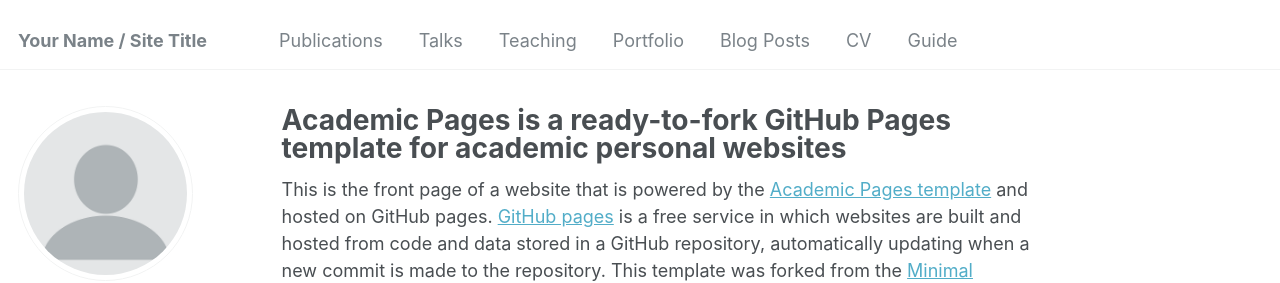
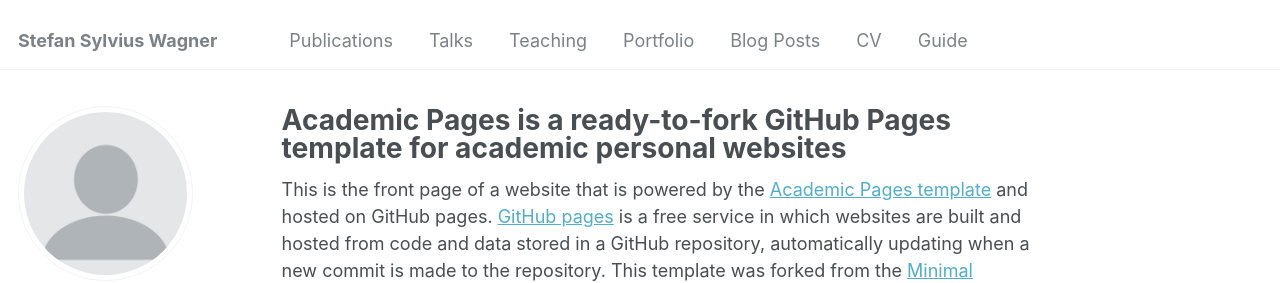
Before and after one commit to stefanwm13/stefanwm.github.io, a Jekyll site: the page built from _pages/about.md, in a window 1280 px wide. Shown: the top 283 px of the page. Built offline with Jekyll 4.4.1, drawn with Linux system fonts in a browser that asks for light colours; some web fonts are replaced.

Commit message:
Update _config.yml

```diff
--- a/_config.yml
+++ b/_config.yml
@@ -8,11 +8,11 @@
 
 # Basic Site Settings
 locale                   : "en-US"
-title                    : "Your Name / Site Title"
+title                    : "Stefan Sylvius Wagner"
 title_separator          : "-"
 name                     : &name "Your Name"
 description              : &description "personal description"
-url                      : https://academicpages.github.io # the base hostname & protocol for your site e.g. "https://mmistakes.github.io"
+url                      : https://stefanwm13.github.io # the base hostname & protocol for your site e.g. "https://mmistakes.github.io"
 baseurl                  : "" # the subpath of your site, e.g. "/blog"
 repository               : "academicpages/academicpages.github.io"
 
```
